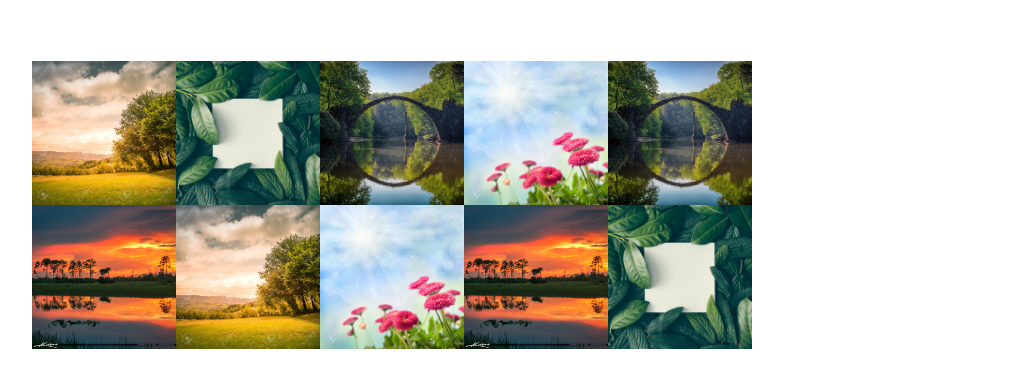
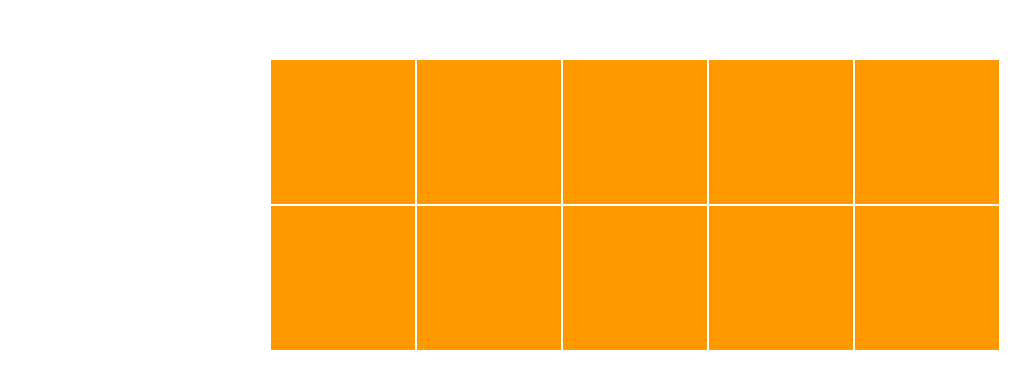
Before and after one commit to ValeriiKutin/memory-react, a React (Vite) app: page / in a window 1280 px wide. Shown: the part 195-584 px from the top of the page, without its empty margins (5-1035 px from the left). Built offline with nearby package versions, Linux system fonts and the light colour scheme.

Commit message:
feat: implement game logic and card component for memory game

```diff
--- a/src/components/gameBoard/GameBoard.tsx
+++ b/src/components/gameBoard/GameBoard.tsx
@@ -1,21 +1,30 @@
-import { useGameStore } from "../../store/memory-store"
-import { cardsData as cards } from "../../data/cardsData";
-import type { MemoryCard } from "../../types/memory"
+// import { useGameStore } from "../../store/memory-store"
+import Card from "../gameCard/Card";
+import { useGameStore } from "../../store/memory-store";
 
 
 
 const GameBoard = () => {
-    const shuffledMemoryCards: MemoryCard[] = [...cards, ...cards].sort(() => Math.random() - 0.5);
-
-    console.log(shuffledMemoryCards);
+    const cards = useGameStore((state) => state.cards);
+    const setCards = useGameStore((state) => state.setCards);
 
 
+    const flipCard = (id: number) => {
+        const updated = cards.map((card) => {
+            if (card.id === id) {
+                return { ...card, isFlipped: true };
+            } else {
+                return card;
+            }
+        });
+        setCards(updated);
+    };
 
     return (
-        <div>
-            <div className="flex flex-wrap w-3/5 justify-center items-center">
-                {shuffledMemoryCards && shuffledMemoryCards.map((card, index) => (
-                    <img src={`${card.imgCard}`} alt="memory-card" className="w-36" key={`${card.imgCard}-${index}`} />
+        <div className="w-full h-full flex justify-center">
+            <div className="flex flex-wrap w-3/5 justify-center items-center gap-0.5">
+                {cards && cards.map((card, index) => (
+                    <Card card={card} index={index} onFlip={() => flipCard(card.id)} />
                 ))}
             </div>
         </div>
--- a/src/components/gameCard/Card.tsx
+++ b/src/components/gameCard/Card.tsx
@@ -1,6 +1,26 @@
-const Card = () => {
+import type { MemoryCard } from "../../types/memory"
+
+interface CardProps {
+    card: MemoryCard;
+    index: number;
+    onFlip: () => void;
+}
+
+const Card = ({ card, index, onFlip }: CardProps) => {
+
+    const handleClickCard = () => {
+        if (!card.isMatch && !card.isFlipped) {
+            onFlip();
+        }
+    }
+
     return (
-        <div>Card</div>
+        <button key={`${card.imgCard}-${index}`} className="!p-0 !border-0" onClick={handleClickCard}>
+            <div className={`w-36 h-36 relative overflow-hidden after:content-[''] after:absolute after:top-0 after:left-0 after:w-full after:h-full ${card.isFlipped ? 'after:bg-transparent' : 'after:bg-amber-500'} after:z-30`}>
+                <img className={`object-cover`} src={`${card.imgCard}`} alt="memory-card" />
+            </div >
+        </button>
+
     )
 }
 
--- a/src/data/cardsData.ts
+++ b/src/data/cardsData.ts
@@ -1,4 +1,34 @@
 export const cardsData = [
+    {
+        "id": Math.floor(Math.random() * (500 - 1 + 1) + 1),
+        "imgCard": "/memory-img1.jpg",
+        "isFlipped": false,
+        "isMatch": false
+    },
+    {
+        "id": Math.floor(Math.random() * (500 - 1 + 1) + 1),
+        "imgCard": "/memory-img2.jpg",
+        "isFlipped": false,
+        "isMatch": false
+    },
+    {
+        "id": Math.floor(Math.random() * (500 - 1 + 1) + 1),
+        "imgCard": "/memory-img3.jpg",
+        "isFlipped": false,
+        "isMatch": false
+    },
+    {
+        "id": Math.floor(Math.random() * (500 - 1 + 1) + 1),
+        "imgCard": "/memory-img4.jpg",
+        "isFlipped": false,
+        "isMatch": false
+    },
+    {
+        "id": Math.floor(Math.random() * (500 - 1 + 1) + 1),
+        "imgCard": "/memory-img5.jpg",
+        "isFlipped": false,
+        "isMatch": false
+    },
     {
         "id": Math.floor(Math.random() * (500 - 1 + 1) + 1),
         "imgCard": "/memory-img1.jpg",
--- a/src/store/memory-store.tsx
+++ b/src/store/memory-store.tsx
@@ -1,5 +1,19 @@
 import { create } from 'zustand'
+import { cardsData as initialCards } from '../data/cardsData'
+import type { MemoryCard } from '../types/memory'
 
-export const useGameStore = create((set) => ({
+interface GameStore {
+    cards: MemoryCard[];
+    setCards: (cards: MemoryCard[]) => void;
+}
 
-}))
+export const useGameStore = create<GameStore>((set) => ({
+    cards: [...initialCards].sort(() => Math.random() - 0.5),
+    currentTurn: [],
+    setCards: (cards) => set({ cards })
+}));
+
+
+/*
+я хочу клікнути на картинку і цей елемент додався в масив ["/memory-img1.jpg", ""], і чекав наступний елемент, ["/memory-img1.jpg", "/memory-img1.jpg"], якщо два елементи однакові то зробити їм isMatch true
+*/
```
